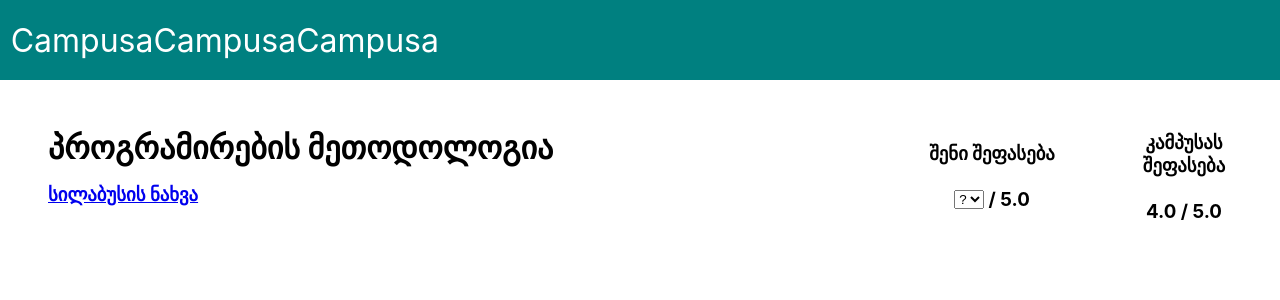
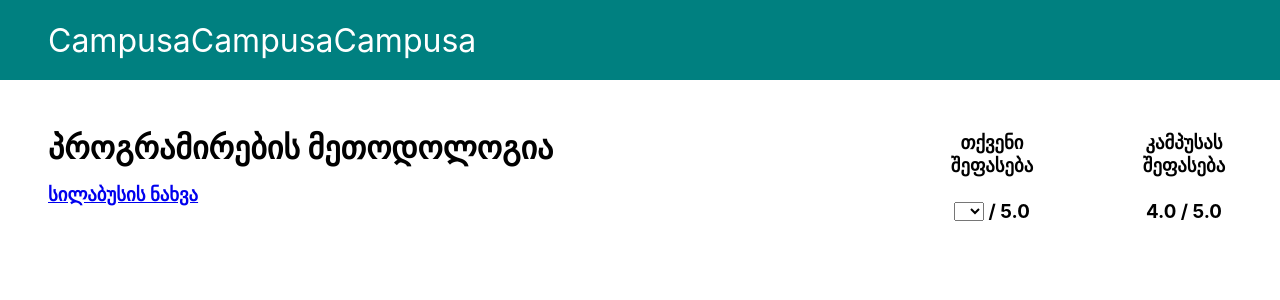
Before and after one commit to d-chechelashvili/CampusaCampusaCampusa, a React (Create React App) app in the folder frontend/reactjs/: page /subjects/1 in a window 1280 px wide. Shown: the top 300 px of the page. Built offline with nearby package versions, Linux system fonts and the light colour scheme.

Commit message:
Minor styling fixes

```diff
--- a/frontend/reactjs/public/index.html
+++ b/frontend/reactjs/public/index.html
@@ -22,7 +22,7 @@
   </head>
   <body>
     <noscript>You need to enable JavaScript to run this app.</noscript>
-    <div id="root"></div>
+    <div id="root" style="display: grid;"></div>
     <!--
       This HTML file is a template.
       If you open it directly in the browser, you will see an empty page.
--- a/frontend/reactjs/src/components/layout/MainHeader.module.css
+++ b/frontend/reactjs/src/components/layout/MainHeader.module.css
@@ -15,5 +15,5 @@
 .logo {
     font-size: 2rem;
     color: white;
-    padding: 0 2.5%;
+    padding: 0 48px; /* TODO: make responsive */
 }
--- a/frontend/reactjs/src/components/subject_page/SubjectHeader.js
+++ b/frontend/reactjs/src/components/subject_page/SubjectHeader.js
@@ -13,10 +13,10 @@ function SubjectHeader(props) {
                 </div>
                 <div className={classes.ratingsContainer}>
                     <div className={classes.ratingsContainerColumn}>
-                        <h3 className={classes.centeredText}>შენი შეფასება</h3>
+                        <h3 className={classes.centeredText}>თქვენი შეფასება</h3>
                         <div className={classes.pointsContainer}>
                             <select>
-                                <option value="?">?</option>
+                                <option value=" ">&nbsp;</option>
                                 <option value="0">0</option>
                                 <option value="1">1</option>
                                 <option value="2">2</option>
```
